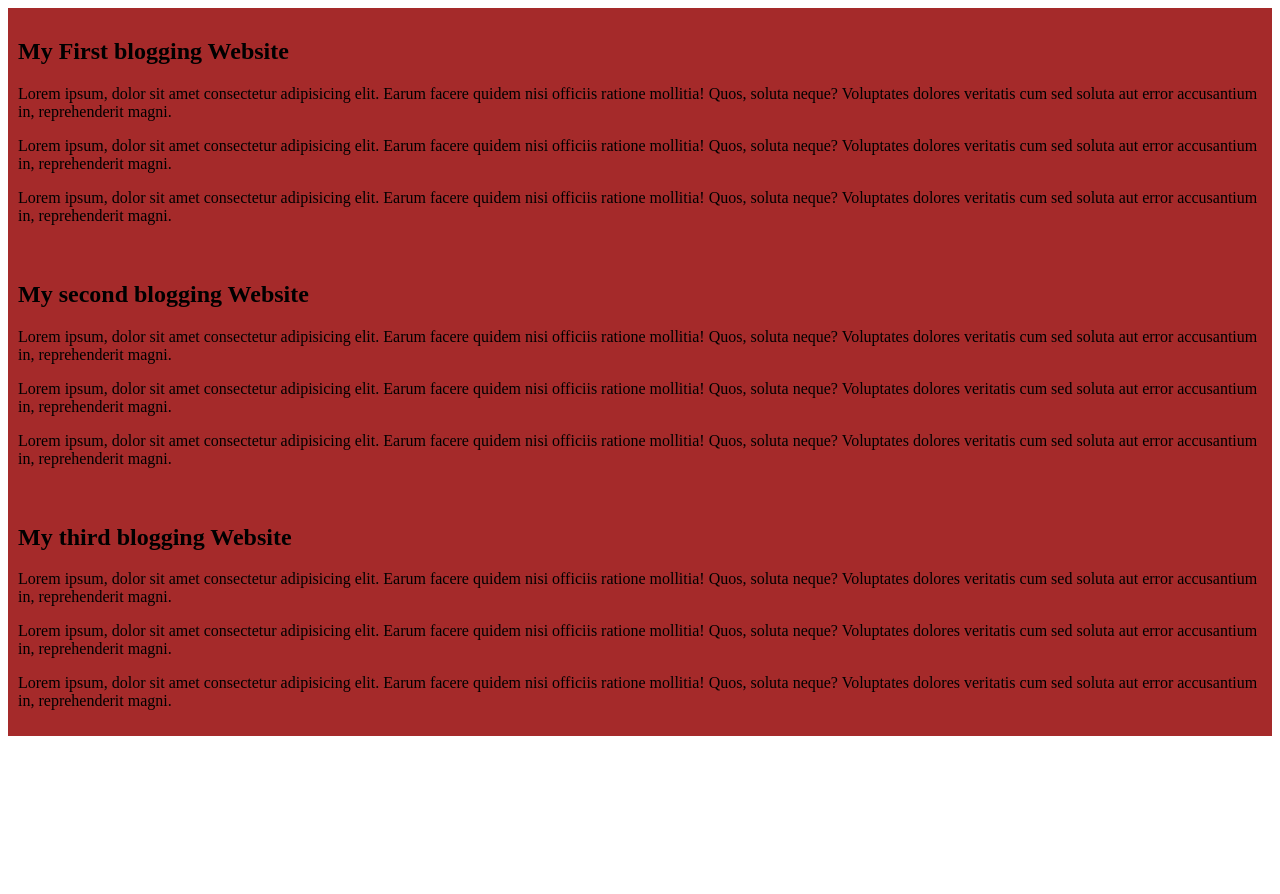
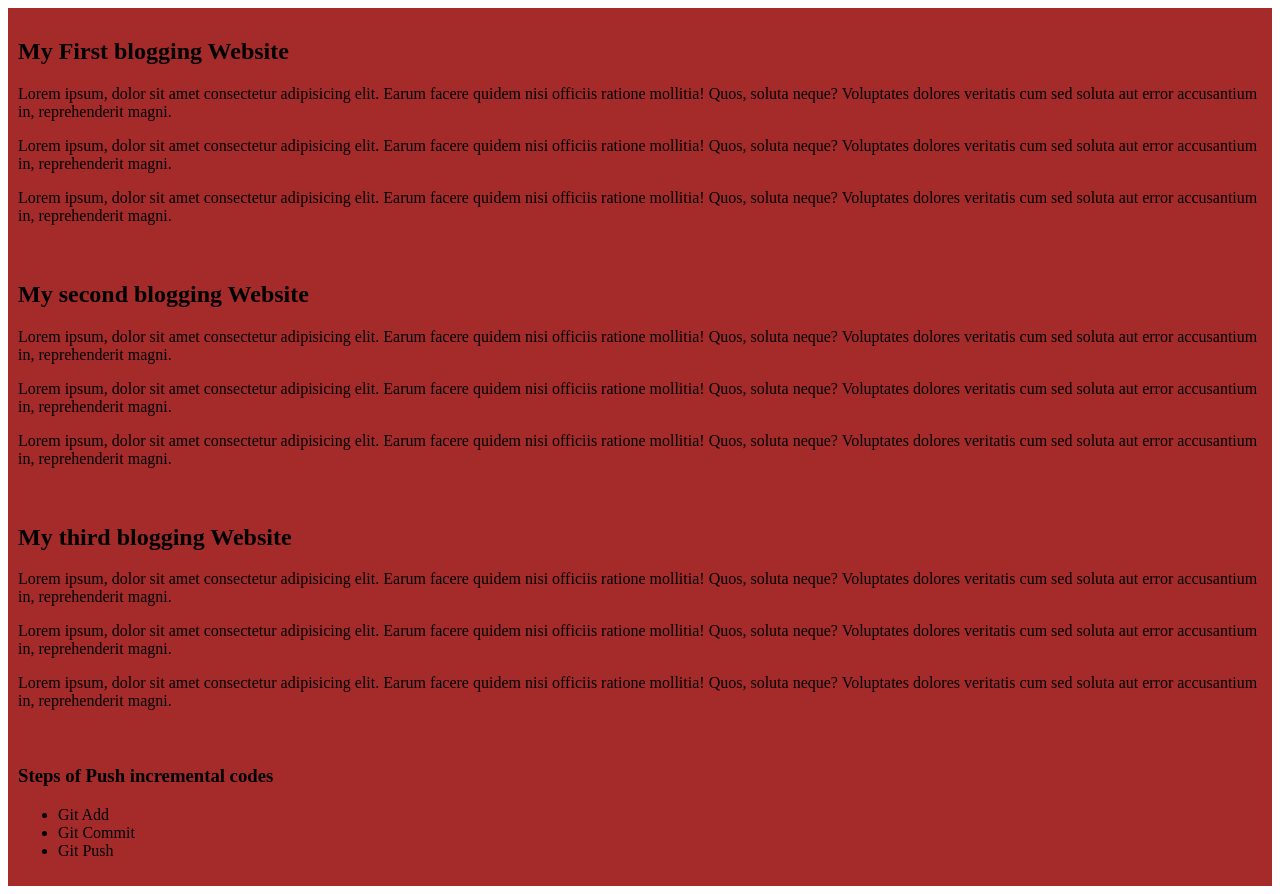
Before and after one commit to Sadman-1832/my-simple-website, a plain HTML site: page index.html in a window 1280 px wide. Before the commit the page ends 800 px from the top, so only its background shows below. Drawn offline with Linux system fonts and the light colour scheme.

Commit message:
added incremental list

```diff
--- a/index.html
+++ b/index.html
@@ -43,6 +43,14 @@
             Lorem ipsum, dolor sit amet consectetur adipisicing elit. Earum facere quidem nisi officiis ratione mollitia! Quos, soluta neque? Voluptates dolores veritatis cum sed soluta aut error accusantium in, reprehenderit magni.
         </p>
     </div>
+    <div>
+        <h3>Steps of Push incremental codes</h3>
+        <ul>
+            <li>Git Add</li>
+            <li>Git Commit</li>
+            <li>Git Push</li>
+        </ul>
+    </div>
 
 </body>
 </html>
```
